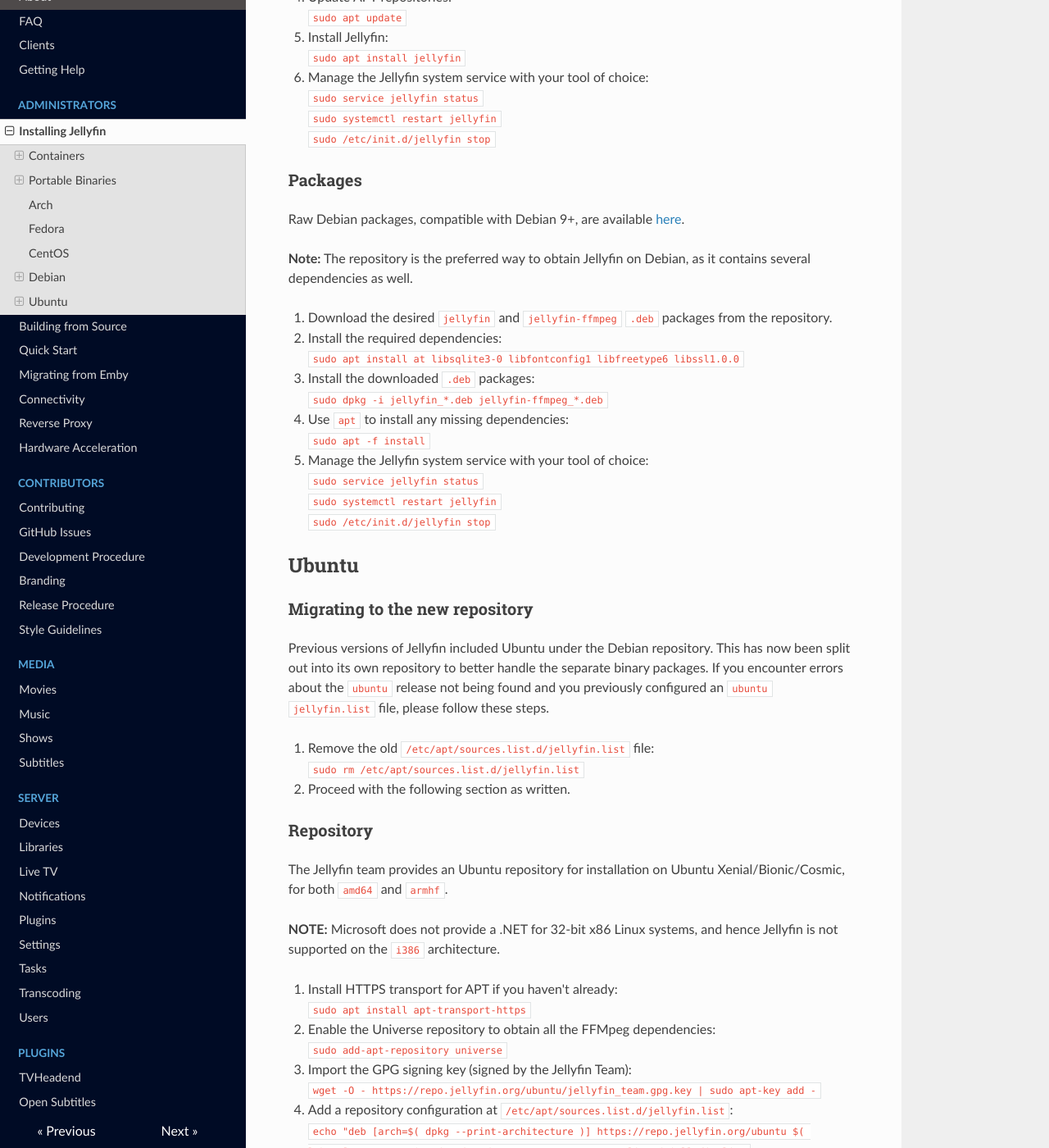
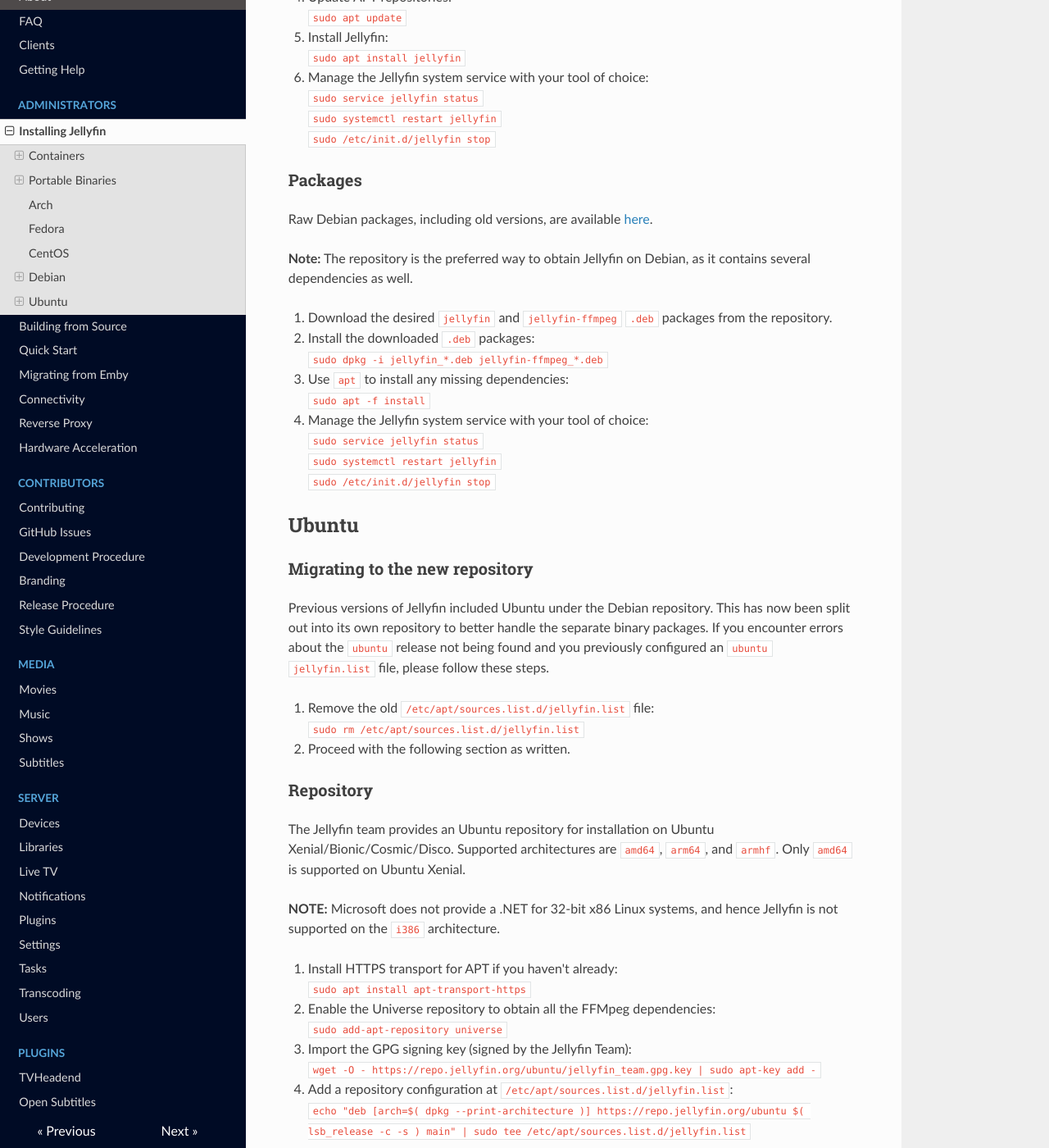
Before and after one commit to jellyfin-archive/jellyfin-docs, an MkDocs documentation site: the page built from docs/administrator-docs/installing.md, in a window 1280 px wide and 1400 px high, scrolled down 2779 px. Shown: the whole window at 82% size. Built offline with MkDocs 1.6.1, drawn with Linux system fonts in a browser that asks for light colours; nearby versions of some CDN libraries; old or Windows-style settings are respelled for this version of MkDocs; some of the changed text lies outside the part shown.

Commit message:
Tweak some wording and layout
1. Remove spurious leading spaces in the docker-compose example.
2. Mention that `arm64` is supported for Debuntu releases.
3. Mention that Ubuntu Disco is supported.
4. Mention that the Debuntu package repositories contain old versions.

```diff
--- a/docs/administrator-docs/installing.md
+++ b/docs/administrator-docs/installing.md
@@ -89,7 +89,7 @@ CentOS/RHEL 7 builds in RPM package format are available [here](https://repo.jel
 
 ### Repository
 
-The Jellyfin team provides a Debian repository for installation on Debian Stretch/Buster, for both `amd64` and `armhf`.
+The Jellyfin team provides a Debian repository for installation on Debian Stretch/Buster. Supported architectures are `amd64`, `arm64`, and `armhf`.
 
 **NOTE:** Microsoft does not provide a .NET for 32-bit x86 Linux systems, and hence Jellyfin is not supported on the `i386` architecture.
 
@@ -117,14 +117,11 @@ The Jellyfin team provides a Debian repository for installation on Debian Stretc
 
 ### Packages
 
-Raw Debian packages, compatible with Debian 9+, are available [here](https://repo.jellyfin.org/releases/server/debian).
+Raw Debian packages, including old versions, are available [here](https://repo.jellyfin.org/releases/server/debian).
 
 **Note:** The repository is the preferred way to obtain Jellyfin on Debian, as it contains several dependencies as well.
 
 1. Download the desired `jellyfin` and `jellyfin-ffmpeg` `.deb` packages from the repository.
-
-1. Install the required dependencies:
-    `sudo apt install at libsqlite3-0 libfontconfig1 libfreetype6 libssl1.0.0`
 
 1. Install the downloaded `.deb` packages:
     `sudo dpkg -i jellyfin_*.deb jellyfin-ffmpeg_*.deb`
@@ -150,7 +147,7 @@ Previous versions of Jellyfin included Ubuntu under the Debian repository. This
 
 ### Repository
 
-The Jellyfin team provides an Ubuntu repository for installation on Ubuntu Xenial/Bionic/Cosmic, for both `amd64` and `armhf`.
+The Jellyfin team provides an Ubuntu repository for installation on Ubuntu Xenial/Bionic/Cosmic/Disco. Supported architectures are `amd64`, `arm64`, and `armhf`. Only `amd64` is supported on Ubuntu Xenial.
 
 **NOTE:** Microsoft does not provide a .NET for 32-bit x86 Linux systems, and hence Jellyfin is not supported on the `i386` architecture.
 
@@ -166,7 +163,7 @@ The Jellyfin team provides an Ubuntu repository for installation on Ubuntu Xenia
 1. Add a repository configuration at `/etc/apt/sources.list.d/jellyfin.list`:
     `echo "deb [arch=$( dpkg --print-architecture )] https://repo.jellyfin.org/ubuntu $( lsb_release -c -s ) main" | sudo tee /etc/apt/sources.list.d/jellyfin.list`
 
-    **NOTE:** Supported releases are: `xenial`, `bionic`, and `cosmic`.
+    **NOTE:** Supported releases are: `xenial`, `bionic`, `cosmic`, and `disco`.
 
 1. Update APT repositories:
     `sudo apt update`
@@ -181,7 +178,7 @@ The Jellyfin team provides an Ubuntu repository for installation on Ubuntu Xenia
 
 ### Packages
 
-Raw Ubuntu packages, compatible with Ubuntu 16.04+, are available [here](https://repo.jellyfin.org/releases/server/ubuntu).
+Raw Ubuntu packages, including old versions, are available [here](https://repo.jellyfin.org/releases/server/ubuntu).
 
 **Note:** The repository is the preferred way to obtain Jellyfin on Ubuntu, as it contains several dependencies as well.
 
```
Also changed, not shown: other parts of docs/administrator-docs/installing.md (+10 -10 lines).
